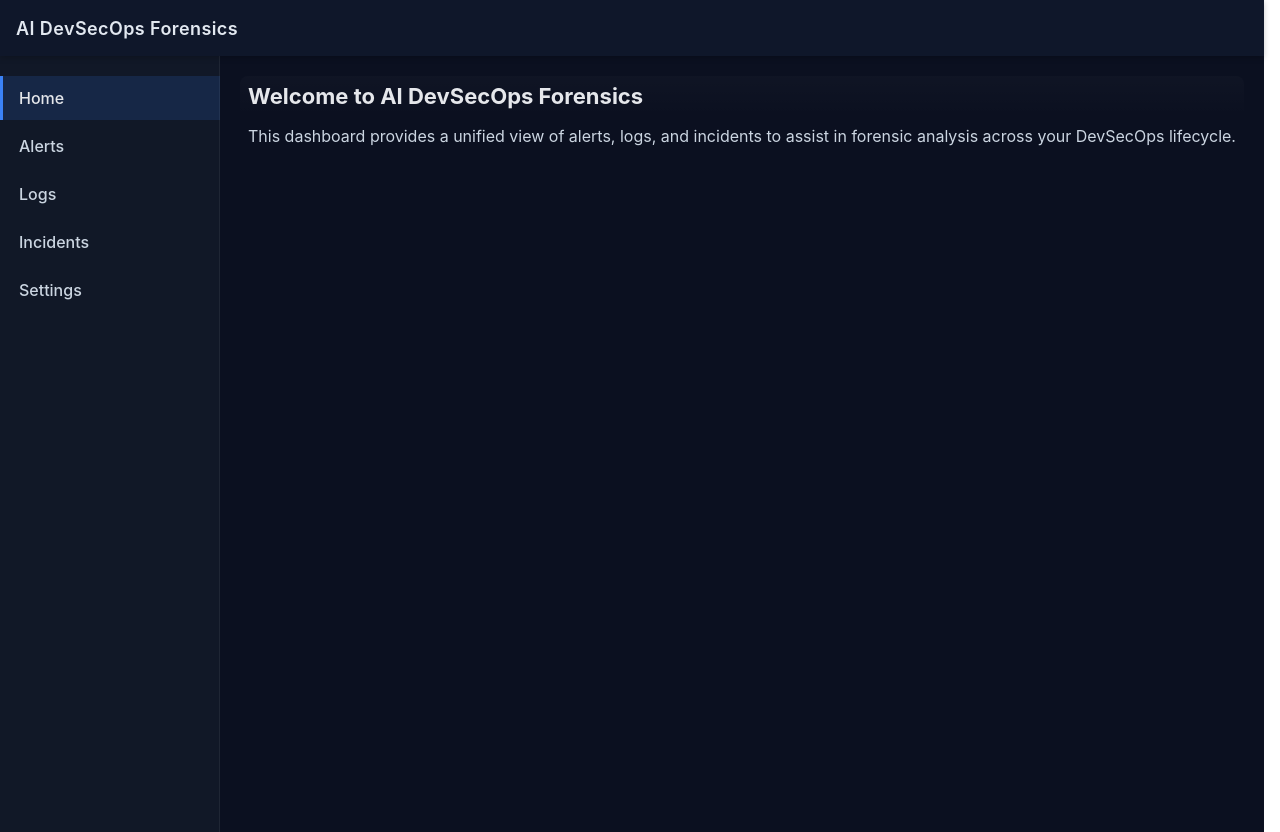
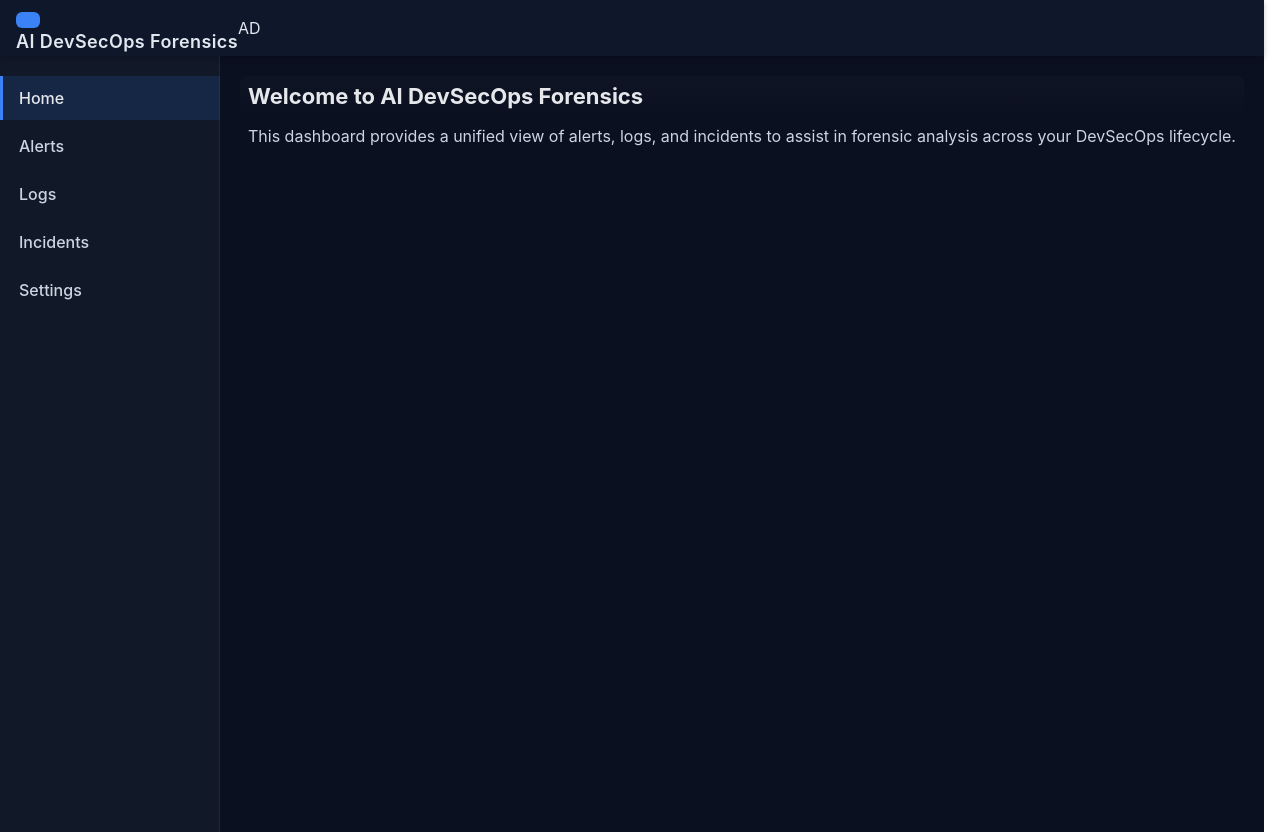
Before and after one commit to hariharan-r06/ai-devsecops-forensics, a React (Vite) app in the folder frontend/: page / in a window 1280 px wide. Built offline with nearby package versions, Linux system fonts and the light colour scheme.

Commit message:
Revamp Navbar and Sidebar components

```diff
--- a/frontend/src/components/Navbar.jsx
+++ b/frontend/src/components/Navbar.jsx
@@ -1,10 +1,20 @@
 import React from 'react';
 import '../styles/Navbar.css';
 
-function Navbar() {
+function Navbar({ onToggleSidebar }) {
 	return (
 		<nav className="navbar">
-			<div className="navbar__title">AI DevSecOps Forensics</div>
+			<div className="navbar__left">
+				<button className="navbar__menuBtn" aria-label="Toggle menu" onClick={onToggleSidebar}>
+					<span className="navbar__menuIcon" />
+				</button>
+				<div className="navbar__title">AI DevSecOps Forensics</div>
+			</div>
+			<div className="navbar__right">
+				<div className="navbar__user">
+					<div className="avatar" aria-hidden="true">AD</div>
+				</div>
+			</div>
 		</nav>
 	);
 }
--- a/frontend/src/components/Sidebar.jsx
+++ b/frontend/src/components/Sidebar.jsx
@@ -2,10 +2,11 @@ import React from 'react';
 import { NavLink } from 'react-router-dom';
 import '../styles/Sidebar.css';
 
-function Sidebar() {
+function Sidebar({ isOpen, onClose }) {
 	return (
-		<aside className="sidebar">
-			<ul className="sidebar__list">
+		<>
+			<div className={`sidebar ${isOpen ? 'open' : ''}`}>
+				<ul className="sidebar__list" onClick={onClose}>
 					<li>
 						<NavLink to="/" end className={({ isActive }) => isActive ? 'active' : ''}>Home</NavLink>
 					</li>
@@ -22,7 +23,9 @@ function Sidebar() {
 						<NavLink to="/settings" className={({ isActive }) => isActive ? 'active' : ''}>Settings</NavLink>
 					</li>
 				</ul>
-		</aside>
+			</div>
+			<div className={`sidebar__backdrop ${isOpen ? 'show' : ''}`} onClick={onClose} />
+		</>
 	);
 }
 
```
Lines whose indentation alone changed are shown as unchanged.
